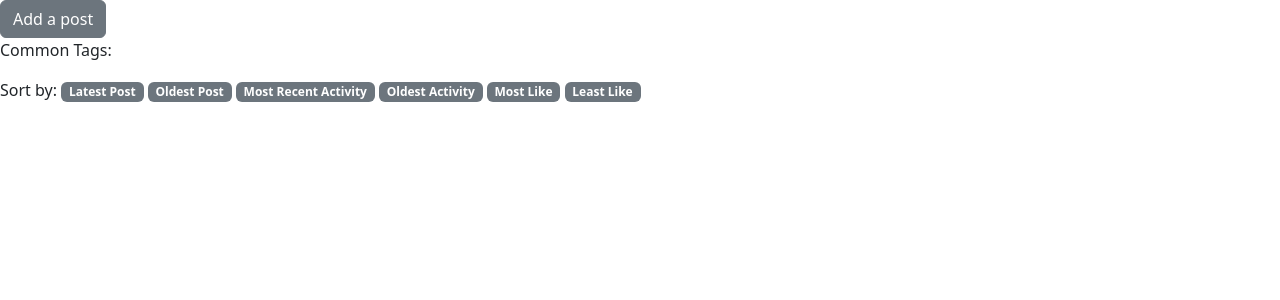
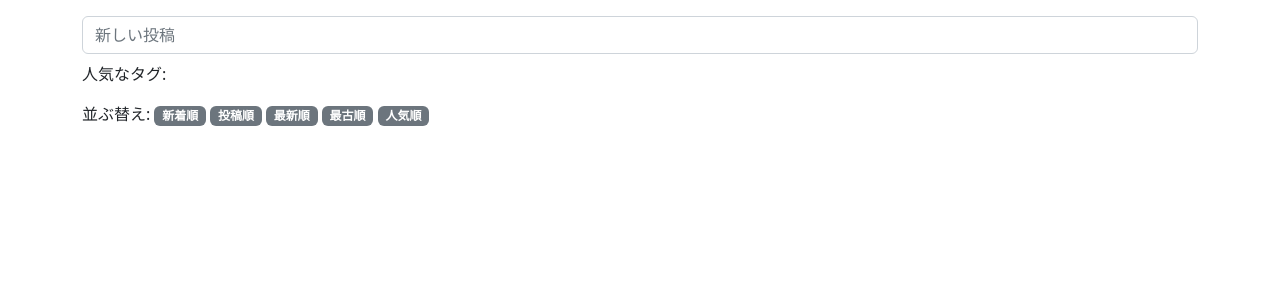
Before and after one commit to chanon-lim/exercise4-group9, a Django app: template templates/forum/forum.html in a window 1280 px wide. Shown: the part 56-356 px from the top of the page. Run offline with Django 4.2, Linux system fonts and the light colour scheme; the template is opened without the code that fills it, so the values that code supplies are empty; some libraries are stand-ins or nearby versions.

Commit message:
Edit forum.html, change language to Japanese in some pages

```diff
--- a/config/settings.py
+++ b/config/settings.py
@@ -41,6 +41,7 @@ INSTALLED_APPS = [
     'django.contrib.messages',
     'django.contrib.staticfiles',
     'django.contrib.sites',
+    'django.contrib.humanize',
     'forum',
     'allauth',
     'allauth.account',
--- a/forum/admin.py
+++ b/forum/admin.py
@@ -17,7 +17,6 @@ class PostAdmin(admin.ModelAdmin):
         "id",
         "title",
         "created_on",
-        "updated_on",
     )
     list_filter = (
         "created_on",
--- a/forum/models.py
+++ b/forum/models.py
@@ -21,7 +21,6 @@ class Post(models.Model):
     title = models.CharField(max_length=200)
     content = models.TextField()
     created_on = models.DateTimeField(auto_now_add=True)
-    updated_on = models.DateTimeField(auto_now=True)
 
     like = models.ManyToManyField(User, blank=True, related_name='post_like')
     user = models.ForeignKey(User, on_delete=models.CASCADE)
@@ -44,7 +43,6 @@ class Post(models.Model):
 class Comment(models.Model):
     content = models.TextField()
     created_on = models.DateTimeField(auto_now_add=True)
-    updated_on = models.DateTimeField(auto_now=True)
 
     like = models.ManyToManyField(
         User,
--- /dev/null
+++ b/forum/templatetags/post_tags.py
@@ -0,0 +1,19 @@
+from django import template
+from django.utils import timezone
+
+register = template.Library()
+
+
+@register.filter
+def is_recent(time):
+    """
+    Template tag for each post,
+    check if the time since created_on is less than a week or not.
+
+    Request:
+    time: datetime
+
+    Response:
+    is_recent: boolean
+    """
+    return time + timezone.timedelta(days=7) > timezone.now()
--- a/forum/urls.py
+++ b/forum/urls.py
@@ -8,7 +8,6 @@ urlpatterns = [
     path('post/', views.post_create, name='post_create'),
     path('post/<int:post_id>/', views.post_detail, name='post_detail'),
     path('post/<int:post_id>/delete/', views.post_delete, name='post_delete'),
-    path('post/<int:post_id>/edit/', views.post_edit, name='post_edit'),
     path('post/<int:post_id>/like/', views.post_like, name='post_like'),
     path(
         'comment/<int:comment_id>/delete',
--- a/static/css/style.css
+++ b/static/css/style.css
@@ -1,18 +1,34 @@
 body {
     font-family: Helvetica, sans-serif, Arial;
-
 }
 
 a {
     text-decoration: none !important;
 }
 
-a:hover {
+.badge {
+    z-index: 2;
+    position: relative;
+}
+
+.badge:hover {
     color: #939393 !important;
+}
+
+.post{
+    border-radius: 4px;
+    background: #fff;
+    box-shadow: 0 6px 10px rgba(0,0,0,.08), 0 0 6px rgba(0,0,0,.05);
+    transition: .3s transform cubic-bezier(.155, 1.105, .295, 1.12),
+        .3s box-shadow, .3s -webkit-transform cubic-bezier(.1, 1.105, .295, 1.12);
+    padding: 14px 80px 0 36px;
+}
+
+.post:hover{
+    transform: scale(1.01);
+    box-shadow: 0 10px 20px rgba(0,0,0,.12), 0 4px 8px rgba(0,0,0,.06);
 }
 
 .bootstrap-tagsinput .tag {
     background-color: blue;
 }
-
-.sort-order
--- a/templates/base/base.html
+++ b/templates/base/base.html
@@ -15,6 +15,10 @@
     <link rel="stylesheet" href="https://cdn.jsdelivr.net/npm/bootstrap@5.2.3/dist/css/bootstrap.min.css"
     integrity="sha384-rbsA2VBKQhggwzxH7pPCaAqO46MgnOM80zW1RWuH61DGLwZJEdK2Kadq2F9CUG65" crossorigin="anonymous">
     <link rel="stylesheet" href="https://cdnjs.cloudflare.com/ajax/libs/bootstrap-tagsinput/0.8.0/bootstrap-tagsinput.css"/>
+    <!-- Font Awesome -->
+    <link rel="stylesheet" href="https://cdnjs.cloudflare.com/ajax/libs/font-awesome/6.2.1/css/all.min.css"
+    integrity="sha512-MV7K8+y+gLIBoVD59lQIYicR65iaqukzvf/nwasF0nqhPay5w/9lJmVM2hMDcnK1OnMGCdVK+iQrJ7lzPJQd1w=="
+    crossorigin="anonymous" referrerpolicy="no-referrer" />
 </head>
 <body>
     <!-- Navbar -->
--- a/templates/forum/forum.html
+++ b/templates/forum/forum.html
@@ -1,41 +1,49 @@
 {% extends 'base/base.html' %}
 {% load socialaccount %}
+{% load humanize %}
+{% load post_tags %}
 
 {% block content %}
-    <a class="btn btn-secondary" href="{% url 'post_create' %}">
-        Add a post
-    </a>
+<div class="container">
+    <div class="mt-3 mb-2">
+        <a href="{% url 'post_create' %}">
+            <input type="text" class="form-control" placeholder="新しい投稿"></input>
+        </a>
+    </div>
 
-    <p>Common Tags:
+    <p>人気なタグ:
         {% for tag in common_tags %}
             <a class="badge rounded-pill bg-light text-dark" href="{% url 'tag_view' tag.slug %}">#{{ tag }}</a>
         {% endfor %}
     </p>
 
-    <p>
-        Sort by:
-        <a class="badge bg-secondary" href="{% url 'forum' %}?order_by=latest_post">Latest Post</a>
-        <a class="badge bg-secondary" href="{% url 'forum' %}?order_by=oldest_post">Oldest Post</a>
-        <a class="badge bg-secondary" href="{% url 'forum' %}?order_by=most_recent_activity">Most Recent Activity</a>
-        <a class="badge bg-secondary" href="{% url 'forum' %}?order_by=oldest_activity">Oldest Activity</a>
-        <a class="badge bg-secondary" href="{% url 'forum' %}?order_by=most_like">Most Like</a>
-        <a class="badge bg-secondary" href="{% url 'forum' %}?order_by=least_like">Least Like</a>
+    <p>並ぶ替え:
+        <a class="badge bg-secondary" href="{% url 'forum' %}?order_by=latest_post">新着順</a>
+        <a class="badge bg-secondary" href="{% url 'forum' %}?order_by=oldest_post">投稿順</a>
+        <a class="badge bg-secondary" href="{% url 'forum' %}?order_by=most_recent_activity">最新順</a>
+        <a class="badge bg-secondary" href="{% url 'forum' %}?order_by=oldest_activity">最古順</a>
+        <a class="badge bg-secondary" href="{% url 'forum' %}?order_by=most_like">人気順</a>
     </p>
 
     {% for post in posts %}
-        <div class="card mt-3">
+        <div class="post card mt-3">
             <div class="card-body">
                 <h3 class="card-title">{{ post.title }}</h3>
-                <h5 class="card-subtitle mb-2 text-muted">{{ post.created_on }}</h5>
+                <h6 class="card-subtitle mb-2 text-muted">
+                    {% if post.created_on|is_recent %}
+                    {{ post.created_on|naturaltime }}
+                    {% else %}
+                    {{ post.created_on }}
+                    {% endif %}
+                </h6>
                 {% for tag in post.tags.all %}
                     <a class="badge rounded-pill bg-light text-dark" href="{% url 'tag_view' tag.slug %}">#{{ tag }}</a>
                 {% endfor %}
-                <p class="card-text">{{ post.content }}</p>
-                <p>{{ post.like.count }} likes</p>
-                <a class="btn btn-primary" href="{% url 'post_detail' post.id %}">
-                    Go to detailed post
-                </a>
+                <p class="card-text mt-2">{{ post.content|truncatechars:300 }}</p>
+                <p><i class="fa-regular fa-thumbs-up"></i> {{ post.like.count }}</p>
+                <a href="{% url 'post_detail' post.id %}" class="stretched-link"></a>
             </div>
         </div>
     {% endfor %}
+</div>
 {% endblock content %}
--- a/templates/forum/post_detail.html
+++ b/templates/forum/post_detail.html
@@ -5,7 +5,7 @@
     <div class="card mt-3">
         <div class="card-body">
             <h1 class="card-title">{{ post.title }}</h1>
-            <h5 class="card-subtitle mb-2 text-muted">Last Updated: {{ post.updated_on }}</h5>
+            <h6 class="card-subtitle mb-2 text-muted">{{ post.created_on }}</h6>
             {% for tag in post.tags.all %}
                 <a class="badge rounded-pill bg-primary" href="{% url 'tag_view' tag.slug %}">#{{ tag }}</a>
             {% endfor %}
@@ -14,9 +14,6 @@
                 <a class="btn btn-danger" href="{% url 'post_delete' post.id %}">
                     Delete Post
                 </a>
-                <a class="btn btn-primary" href="{% url 'post_edit' post.id %}">
-                    Edit Post
-                </a>
             {% endif %}
             <div>
                 {% include "forum/post_like_area.html" %}
@@ -24,7 +21,6 @@
         </div>
     </div>
 
-    <hr>
     <h3>Comments</h3>
     <form method="post" action=".">
         {{ comment_form.as_p }}
```
Also changed, not shown: forum/views.py (+4 -42 lines), templates/forum/home.html (deleted, +0 -21 lines), forum/migrations/0015_alter_post_options_remove_comment_updated_on_and_more.py (added).
